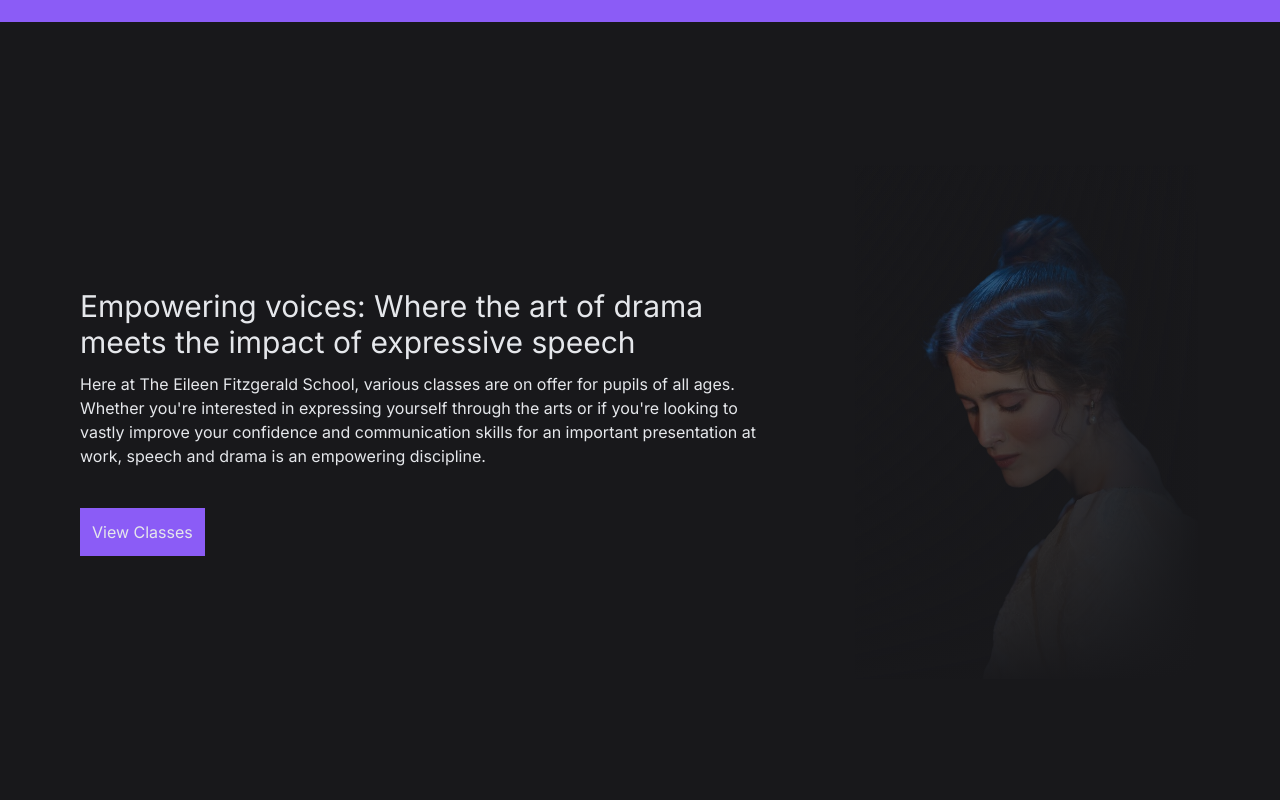
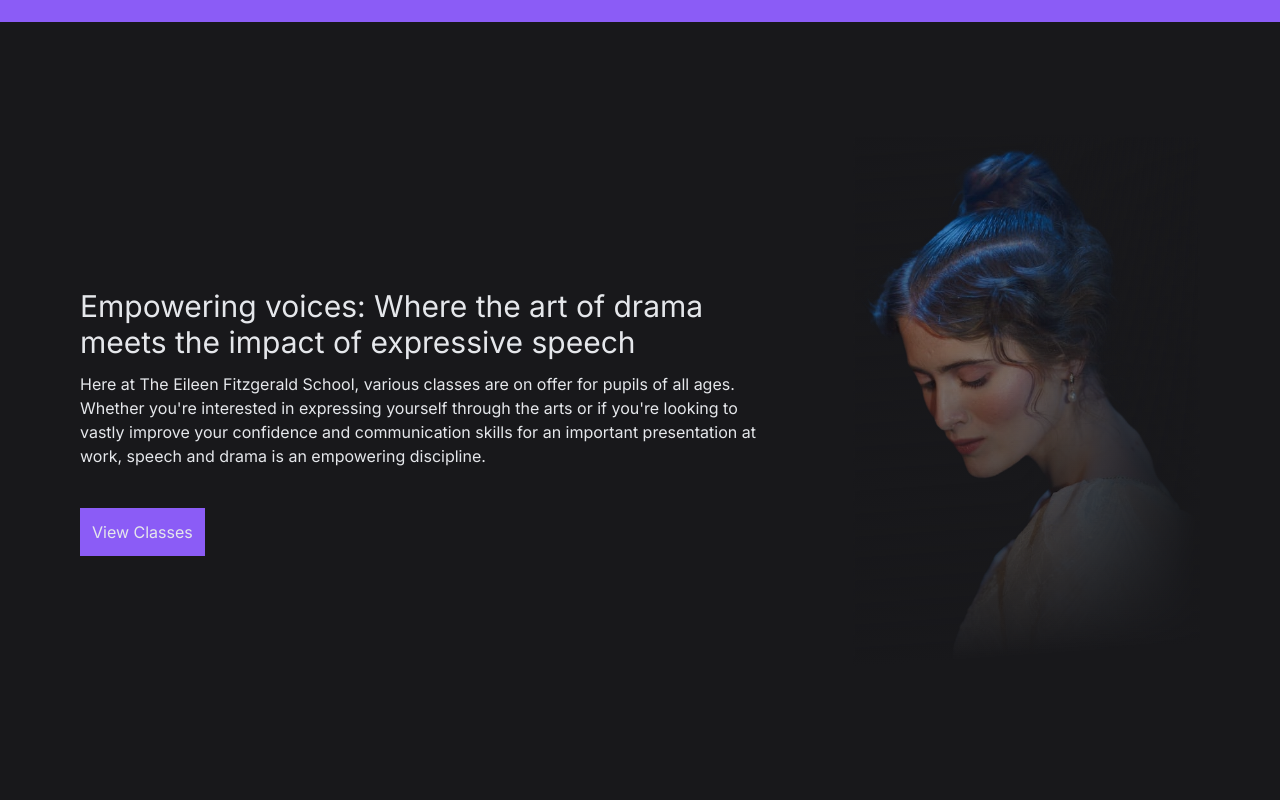
Before and after one commit to kailafitz/eileen-fitzgerald-school, a Next.js app: page / in a window 1280 px wide. Shown: the part 780-1580 px from the top of the page. Built offline with nearby package versions, Linux system fonts and the light colour scheme.

Commit message:
Image changes on home-page

```diff
--- a/app/globals.css
+++ b/app/globals.css
@@ -99,7 +99,7 @@
 }
 
 .dark-gradient {
-  background: linear-gradient(176deg, rgba(24, 24, 27, 0) 0%, rgba(24, 24, 27, 1) 99%), linear-gradient(92deg, rgba(24, 24, 27, 0) 0%, rgba(24, 24, 27, 1) 99%);
+  background: linear-gradient(176deg, rgba(24, 24, 27, 0) 0%, rgba(24, 24, 27, 1) 89%), linear-gradient(92deg, rgba(24, 24, 27, 0) 49%, rgba(24, 24, 27, 1) 97%);
 }
 
 .hide-down {
--- a/components/custom/intro.tsx
+++ b/components/custom/intro.tsx
@@ -35,8 +35,8 @@
           <div className="relative w-full md:w-1/3 ">
             <div className="absolute bottom-0 right-0 w-full h-full dark-gradient z-10 "></div>
             <img
-              src="actress-2.png"
-              alt="actor"
+              src="actress-3.png"
+              alt="actress"
               className="w-full h-auto object-contain border-zinc-900 border-2"
             />
           </div>
@@ -45,11 +45,11 @@
 
       <Container className="min-h-screen py-10 flex flex-col justify-center text-gray-200">
         <div className="flex flex-col md:flex-row space-y-5 md:space-y-0 md:space-x-20 md:justify-between">
-          <div className="relative w-full md:w-1/3 ">
+          <div className="relative w-full md:w-1/3">
             <div className="absolute bottom-0 right-0 w-full h-full dark-gradient z-10 "></div>
             <img
               src="actor-3.png"
-              alt="actress"
+              alt="actor"
               className="w-full h-auto object-contain border-zinc-900 border-2 flip"
             />
           </div>
```
Also changed, not shown: public/actress-3.png (added).
